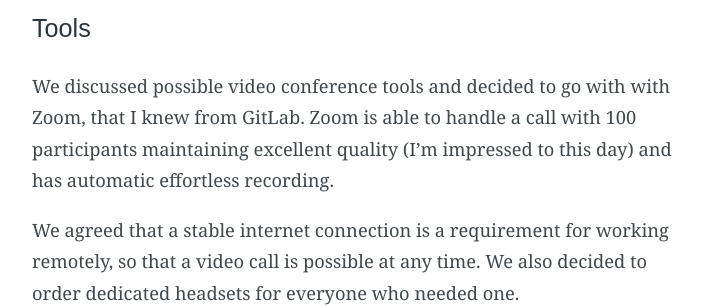
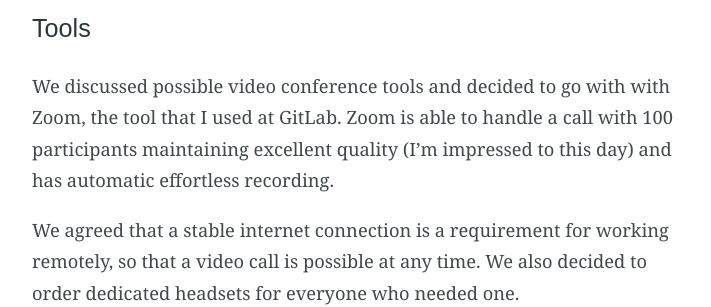
Before and after one commit to liefery-it-legacy/blog, a Jekyll site: the page built from _posts/2018-11-29-our-road-from-remote-friendly-to-remote-first.md, in a window 1280 px wide and 900 px high, scrolled down 6297 px. Shown: the part 187-494 px from the top of the window, without its empty margins (283-994 px from the left). Built offline with Jekyll 4.4.1, drawn with Linux system fonts in a browser that asks for light colours; some web fonts are replaced; comment, search, counter and statistics services are not loaded.

Commit message:
Reword sentence - thanks Ali

```diff
--- a/_posts/2018-11-29-our-road-from-remote-friendly-to-remote-first.md
+++ b/_posts/2018-11-29-our-road-from-remote-friendly-to-remote-first.md
@@ -198,9 +198,10 @@ benefit from the recording.
 
 ### Tools
 
-We discussed possible video conference tools and decided to go with with Zoom,
-that I knew from GitLab. Zoom is able to handle a call with 100 participants
-maintaining excellent quality (I'm impressed to this day) and has automatic effortless recording.
+We discussed possible video conference tools and decided to go with with Zoom, the
+tool that I used at GitLab. Zoom is able to handle a call with 100 participants
+maintaining excellent quality (I'm impressed to this day) and has automatic
+effortless recording.
 
 We agreed that a stable internet connection is a requirement for working remotely,
 so that a video call is possible at any time. We also decided to order dedicated
```
